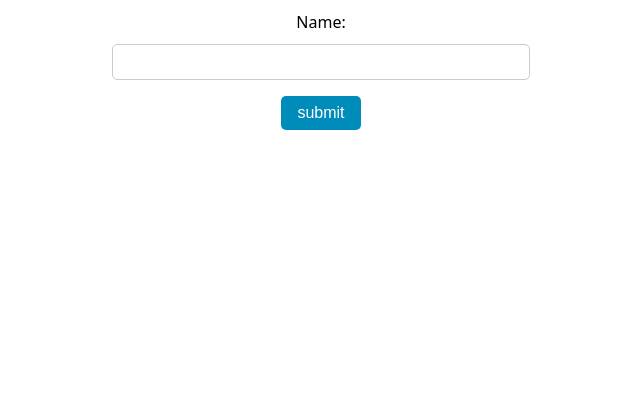
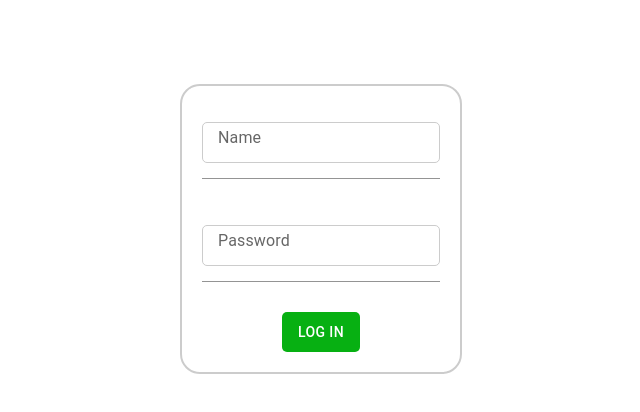
Before and after one commit to narasyst/hristo-vladislav, a React (Vite) app: page / in a window 1280 px wide. Shown: the top 412 px of the page, without its empty margins (319-959 px from the left). Built offline with nearby package versions, Linux system fonts and the light colour scheme.

Commit message:
Added css and some MUI components

```diff
--- a/package.json
+++ b/package.json
@@ -9,6 +9,9 @@
     "preview": "vite preview"
   },
   "dependencies": {
+    "@emotion/react": "^11.11.0",
+    "@emotion/styled": "^11.11.0",
+    "@mui/material": "^5.13.0",
     "react": "^18.2.0",
     "react-dom": "^18.2.0"
   },
--- a/src/App.jsx
+++ b/src/App.jsx
@@ -3,7 +3,7 @@ let input = "";
 
 function App() {
   return (
-    <div>
+    <div className="container">
       <LoginPage />
     </div>
   );
--- a/src/Login.jsx
+++ b/src/Login.jsx
@@ -1,20 +1,26 @@
 import data from "./users";
 import "./index.css";
-import { useRef, useState } from "react";
+import { useEffect, useRef, useState } from "react";
 import { Page } from "./Page";
+import { Button, TextField } from "@mui/material";
 export const LoginPage = () => {
   const [isLogin, setIsLogin] = useState(false);
 
   const name = useRef("");
+  const password = useRef("");
+
   const handleSubmission = (e) => {
     e.preventDefault();
     for (let i = 0; i < data.length; i++) {
-      if (name.current == data[i].name) {
+      if (
+        name.current == data[i].name &&
+        password.current == data[i].password
+      ) {
         setIsLogin(true);
         return;
       }
     }
-    alert("Invalid username, please try again");
+    alert("Invalid username or password, please try again");
   };
 
   return (
@@ -22,26 +28,43 @@ export const LoginPage = () => {
       {isLogin ? (
         <Page />
       ) : (
-        <form
-          className="form"
-          onChange={(e) => {
-            name.current = e.target.value;
-          }}
-          onSubmit={handleSubmission}
-        >
-          <label htmlFor="name">Name: </label>
-          <input
+        <div className="input-wrapper">
+          <form className="form" onSubmit={handleSubmission}>
+            <div>
+              <TextField
+                label="Name"
+                variant="standard"
                 type="text"
                 id="name"
                 name="name"
                 className="form-input"
                 ref={name}
+                onChange={(e) => {
+                  name.current = e.target.value;
+                }}
               />
+            </div>
+            <div>
+              <TextField
+                label="Password"
+                style={{ marginTop: 30 }}
+                variant="standard"
+                type="password"
+                id="password"
+                name="password"
+                className="form-input"
+                ref={password}
+                onChange={(e) => {
+                  password.current = e.target.value;
+                }}
+              />
+            </div>
 
-          <button className="btn" type="submit">
-            submit
-          </button>
+            <Button variant="outlined" type="submit" style={{ marginTop: 30 }}>
+              Log in
+            </Button>
           </form>
+        </div>
       )}
     </div>
   );
--- a/src/Page.jsx
+++ b/src/Page.jsx
@@ -1,125 +1,99 @@
-import React from 'react'
-import { useReducer,useRef,useState } from 'react'
-import { GET_CAPITAL,GET_SUBREGION } from './useReducer/actions'
-import reducer from './useReducer/reducer'
-import useFetch from './useFetch'
+import React from "react";
+import { useReducer, useRef, useState } from "react";
+import { GET_CAPITAL, GET_SUBREGION } from "./useReducer/actions";
+import reducer from "./useReducer/reducer";
+import useFetch from "./useFetch";
+import { TextField, Button } from "@mui/material";
 
 export const Page = () => {
-//   const defaultState = {
-//     data: [],
-//     isError: false,
-//   }
+  const input = useRef("");
+  const url = useRef("");
 
+  const [isDone, setIsDone] = useState(false);
 
-
-    const input = useRef('')
-    const url = useRef('')
-
-    const [isDone, setIsDone] = useState(false)
-
-//   const [state, dispatch] = useReducer(reducer, defaultState)
-
-
-  // const { avatar_url, name, company, bio } = fetchTheData(url);
-
-  const handleSubmission =(e)=>{
-    e.preventDefault()
-    url.current = `https://restcountries.com/v2/name/${input.current.toLowerCase()}`
-    setIsDone(true)
-
-
-  }
-
+  const handleSubmission = (e) => {
+    e.preventDefault();
+    url.current = `https://restcountries.com/v2/name/${input.current.toLowerCase()}`;
+    setIsDone(true);
+  };
 
   return (
     <div>
-      {
-        isDone ? (
-            <Country url ={url.current}/>
-        ):
-        // state.data.length ? (
-        //   <h2>OK</h2>
-        // ) : state.isError ? (
-        //   <h2>There was an error</h2>
-        // ) :
-        (
+      {isDone ? (
+        <Country url={url.current} />
+      ) : (
+        <div className="input-container">
           <form className="form" ref={input} onSubmit={handleSubmission}>
-            <label htmlFor="name">Country: </label>
-            <input
-              type="text"
+            <TextField
+              label="Country"
+              style={{ marginTop: 30 }}
+              variant="standard"
+              id="country"
+              name="country"
+              className="form-input"
+              ref={input}
               onChange={(e) => {
-                input.current = e.target.value
+                input.current = e.target.value;
               }}
             />
-            <button>enter</button>
+            <Button variant="contained" type="submit" style={{ marginTop: 30 }}>
+              get
+            </Button>
           </form>
-        )
-        //     {
-        //   object.isError ? (
-        //     <h2>Loading...</h2>
-        //   ) : state.isError ? (
-        //     <h2>There was an error...</h2>
-        //   ) : (
-        //     <div>
+        </div>
+      )}
+    </div>
+  );
+};
+const Country = (props) => {
+  const { isError, isLoading, data } = useFetch(props.url);
 
-        //     </div>
-        //   )
-        //   }
-      }
-    </div>
-  )
-}
-const Country = (props) => {
+  if (isLoading) {
+    return <h2>Loading...</h2>;
+  }
+  if (isError) {
+    return <h2>Is error</h2>;
+  }
 
-    const {isError,isLoading, data} = useFetch(props.url)
+  return <Info data={data[0]} />;
+};
 
-    if(isLoading){
-        return <h2>Loading...</h2>
-    }
-    if(isError){
-        return <h2>Is error</h2>
-    }
-
-    return <Info data = {data[0]}/>
-
-}
-
-const Info = (props)=>{
-
+const Info = (props) => {
   const defaultState = {
     capital: null,
     subregion: null,
-  }
+  };
 
+  const [state, dispatch] = useReducer(reducer, defaultState);
 
-  const [state, dispatch] = useReducer(reducer, defaultState)
+  const getCapital = () => {
+    dispatch({ type: GET_CAPITAL, payload: props.data });
+  };
 
-const getCapital = () => {
-  dispatch({ type: GET_CAPITAL, payload: props.data })
-}
-
-const getSubregion = () => {
-  dispatch({ type: GET_SUBREGION, payload: props.data })
-}
-
+  const getSubregion = () => {
+    dispatch({ type: GET_SUBREGION, payload: props.data });
+  };
 
   return (
     <div>
-      <button
-        className="btn"
-        style={{ marginTop: '2rem' }}
+      <Button
+        variant="contained"
+        style={{
+          marginTop: "2rem",
+          marginRight: "2rem",
+        }}
         onClick={getCapital}
       >
-        {state.capital || 'get capital'}
-      </button>
+        {state.capital || "get capital"}
+      </Button>
 
-      <button
-        className="btn"
-        style={{ marginTop: '2rem' }}
+      <Button
+        variant="contained"
+        style={{ marginTop: "2rem" }}
         onClick={getSubregion}
       >
-        {state.subregion || 'get subregion'}
-      </button>
+        {state.subregion || "get subregion"}
+      </Button>
     </div>
-  )
-}
+  );
+};
--- a/src/index.css
+++ b/src/index.css
@@ -1,10 +1,25 @@
 body {
-  background: var(--backgroundColor);
+  background: #fff;
   font-family: system-ui, -apple-system, BlinkMacSystemFont, "Segoe UI", Roboto,
     Oxygen, Ubuntu, Cantarell, "Open Sans", "Helvetica Neue", sans-serif;
   font-weight: 400;
   line-height: 1.75;
   color: var(--textColor);
+}
+.container {
+  width: 100%;
+  height: 100%;
+  display: flex;
+  justify-content: center;
+  align-items: center;
+}
+
+.input-wrapper {
+  border: 2px solid #ccc;
+  border-radius: 20px;
+  padding: 20px;
+  background-color: #fff;
+  margin-top: 2cm;
 }
 .form {
   display: flex;
@@ -13,11 +28,12 @@ body {
 }
 
 .form label {
-  margin-bottom: 0.5rem;
+  margin-bottom: 1rem;
+  margin-left: 1rem;
 }
 
-.form input[type="text"] {
-  max-width: 400px;
+.form input {
+  max-width: 300px;
   width: 100%;
   padding: 0.5rem;
   margin-bottom: 1rem;
@@ -27,16 +43,16 @@ body {
 }
 
 .form button[type="submit"] {
-  background-color: #008cba;
+  background-color: #07b012;
   color: #fff;
   border: none;
   border-radius: 5px;
   padding: 0.5rem 1rem;
-  font-size: 1rem;
+  font-size: rem;
   cursor: pointer;
   transition: all 0.3s ease-in-out;
 }
 
 .form button[type="submit"]:hover {
-  background-color: #005f6b;
+  background-color: #025125;
 }
--- a/src/users.js
+++ b/src/users.js
@@ -1,7 +1,5 @@
 const data = [
-  { name: "Alekzander" },
-  { name: "Vladislav" },
-  { name: "Zlatin" },
-  { name: "1" },
+  { name: "Peter", password: "12345" },
+  { name: "John", password: "67890" },
 ];
 export default data;
```
Also changed, not shown: 1 other file (tests, documents, lock files or other folders). Lines whose indentation alone changed are shown as unchanged.
